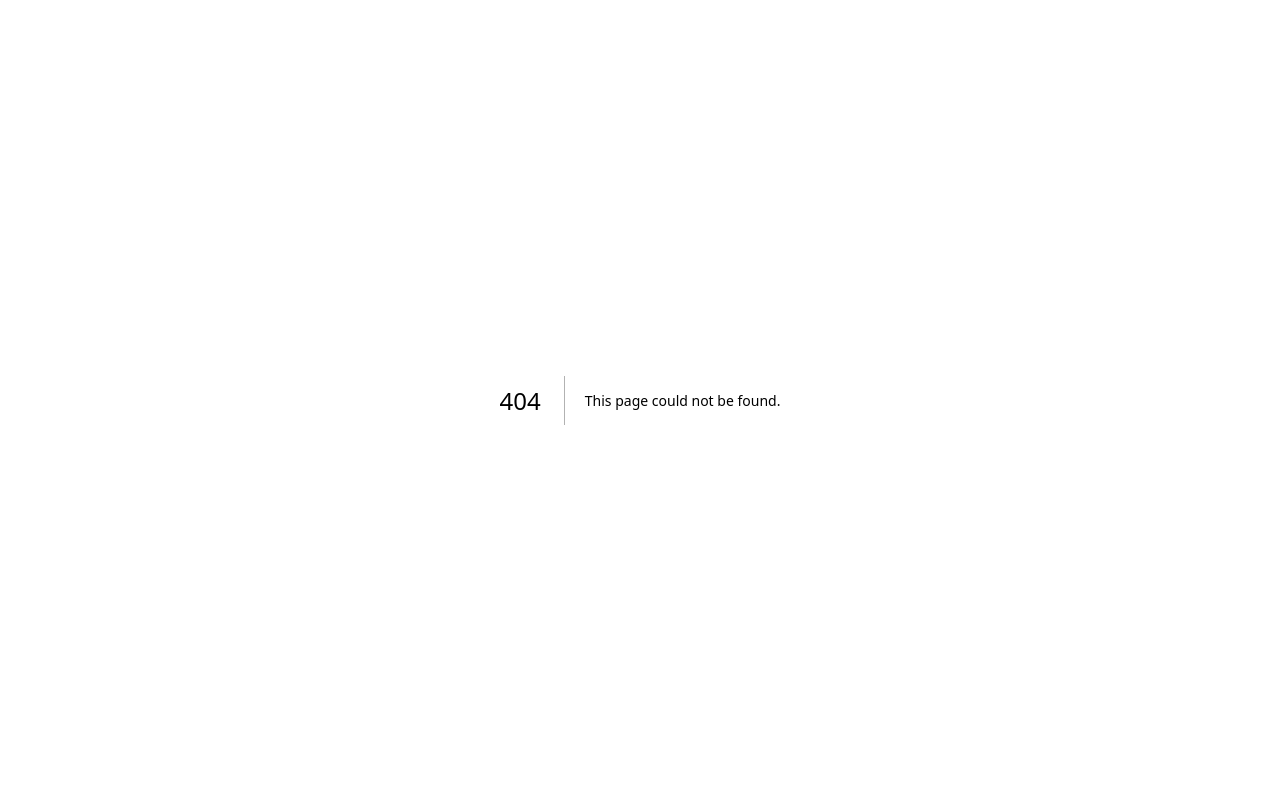
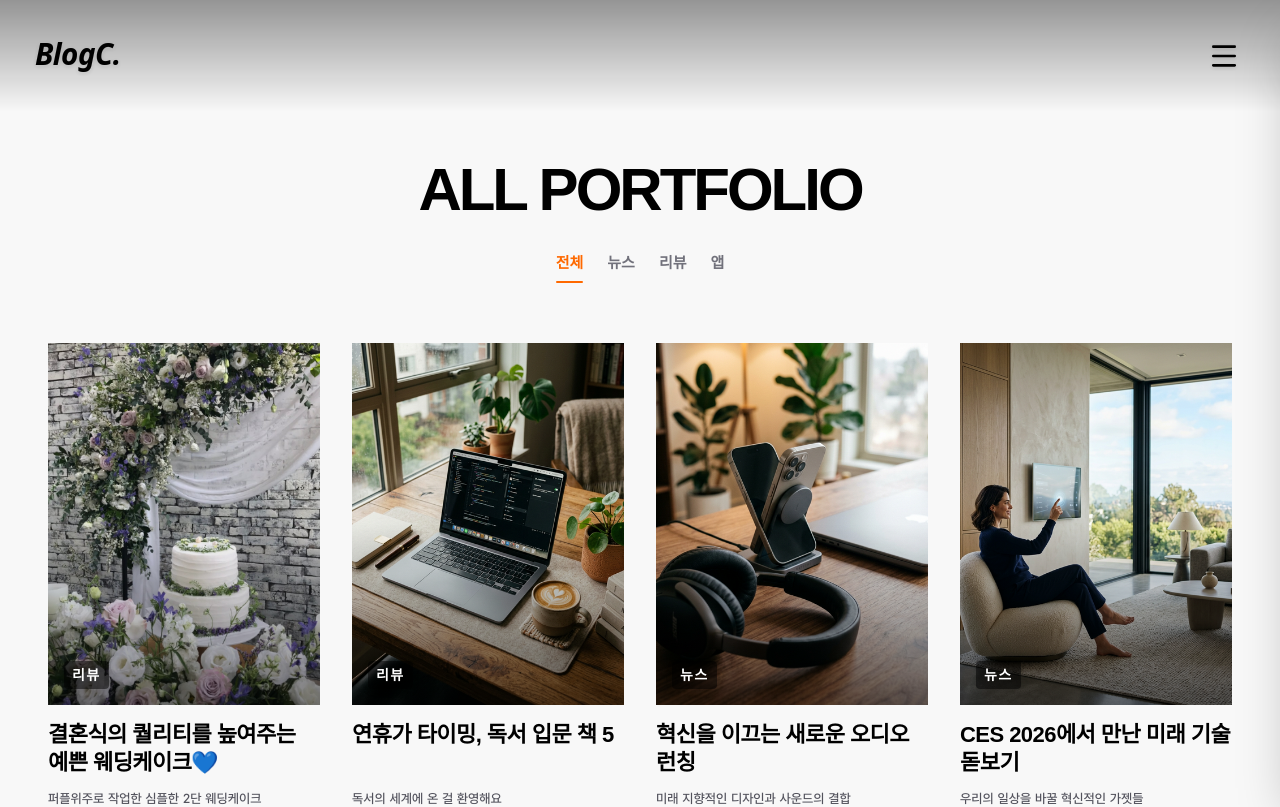
Before and after one commit to lebass98/Editor, a Next.js app: page /category in a window 1280 px wide. Before the commit this address had no page. Shown: the top 807 px of the page. Built offline with nearby package versions, Linux system fonts and the light colour scheme; a web font is replaced by a local one.

Commit message:
feat: add root category page linking to all articles

```diff
--- /dev/null
+++ b/src/app/category/page.tsx
@@ -0,0 +1,22 @@
+import { getImagePath } from "@/utils/basePath";
+import Navbar from "@/components/Navbar";
+import Footer from "@/components/Footer";
+import CategoryFilteredView from "@/components/CategoryFilteredView";
+import { allArticles } from "@/data/articles";
+
+export default function CategoryRootPage() {
+    return (
+        <div className="min-h-screen bg-[#f8f8f8] text-black">
+            <Navbar theme="light" />
+
+            <main className="pt-32 pb-16 px-6 sm:px-8 lg:px-12 w-full max-w-[1600px] mx-auto min-h-screen">
+                <CategoryFilteredView
+                    categoryName="ALL PORTFOLIO"
+                    articles={allArticles}
+                />
+            </main>
+
+            <Footer />
+        </div>
+    );
+}
--- a/src/components/Navbar.tsx
+++ b/src/components/Navbar.tsx
@@ -48,9 +48,8 @@ export default function Navbar({ theme = "dark" }: { theme?: "dark" | "light" })
   return (
     <>
       <header
-        className={`fixed top-0 left-0 right-0 z-40 pointer-events-none p-6 md:p-8 transition-transform duration-500 ease-in-out ${
-          isVisible ? "translate-y-0" : "-translate-y-full"
-        }`}
+        className={`fixed top-0 left-0 right-0 z-40 pointer-events-none p-6 md:p-8 transition-transform duration-500 ease-in-out ${isVisible ? "translate-y-0" : "-translate-y-full"
+          }`}
         style={{ background: 'linear-gradient(360deg, rgba(0, 0, 0, 0) 0%, rgba(0, 0, 0, 0.4) 100%)' }}
       >
         <div className="flex items-center justify-between w-full">
@@ -80,17 +79,15 @@ export default function Navbar({ theme = "dark" }: { theme?: "dark" | "light" })
       {/* Fullscreen Overlay Menu */}
       {/* Backdrop */}
       <div
-        className={`fixed inset-0 z-50 bg-black/20 backdrop-blur-sm transition-opacity duration-300 ${
-          isOpen ? "opacity-100 visible" : "opacity-0 invisible"
-        }`}
+        className={`fixed inset-0 z-50 bg-black/20 backdrop-blur-sm transition-opacity duration-300 ${isOpen ? "opacity-100 visible" : "opacity-0 invisible"
+          }`}
         onClick={() => setIsOpen(false)}
       />
 
       {/* Menu Panel */}
       <div
-        className={`fixed inset-y-0 right-0 z-50 w-full sm:w-1/2 shadow-2xl transition-transform duration-500 ease-in-out transform ${
-          isOpen ? "translate-x-0" : "translate-x-full"
-        }`}
+        className={`fixed inset-y-0 right-0 z-50 w-full sm:w-1/2 shadow-2xl transition-transform duration-500 ease-in-out transform ${isOpen ? "translate-x-0" : "translate-x-full"
+          }`}
         style={{ backgroundColor: 'rgba(255, 255, 255, 0.85)' }}
       >
         <div className="flex flex-col h-full px-8 py-6">
@@ -108,6 +105,9 @@ export default function Navbar({ theme = "dark" }: { theme?: "dark" | "light" })
 
           {/* Main Links */}
           <nav className="flex flex-col gap-6 text-3xl font-bold mt-4 uppercase text-[#111]">
+            <Link href="/category" onClick={() => setIsOpen(false)} className="hover:text-black/60 transition-colors w-fit">
+              ALL
+            </Link>
             <Link href="/category/tech" onClick={() => setIsOpen(false)} className="hover:text-black/60 transition-colors w-fit">
               TECH
             </Link>
```
